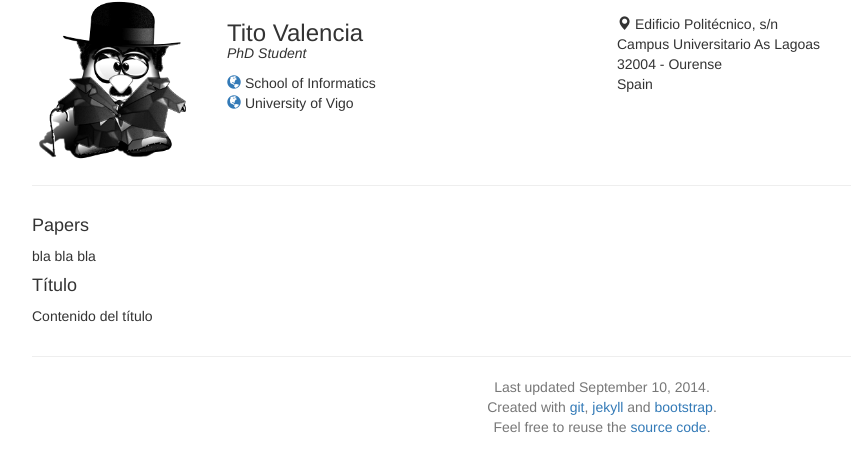
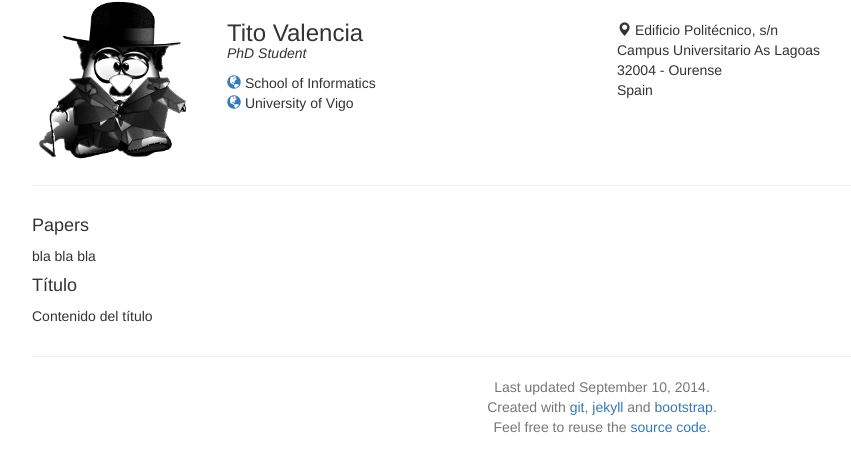
Before and after one commit to tvalreq/tvalreq.github.com, a Jekyll site: the page built from index.html, in a window 1280 px wide. Shown: the top 472 px of the page, without its empty margins (38-889 px from the left). Built offline with Jekyll 4.4.1, drawn with Linux system fonts in a browser that asks for light colours; nearby versions of some CDN libraries.

Commit message:
fgrswagfre

```diff
--- a/css/main.css
+++ b/css/main.css
@@ -107,10 +107,7 @@ textarea {
 }
 
 .address {
-    margin-top: 1em;
-    margin-right: 0px;
-    margin-bottom: 1em;
-    margin-left: 0px;
+    margin-top: 20px;
 }
 
 
```
